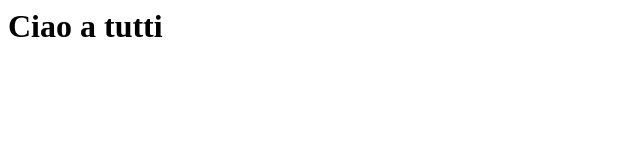
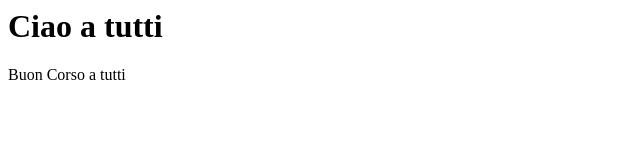
Before and after one commit to marcofabbri/progetto, a plain HTML site: page index.html in a window 1280 px wide. Shown: the whole page, without its empty margins (0-640 px from the left). Drawn offline with Linux system fonts and the light colour scheme.

Commit message:
Aggiornamento file index.html .

```diff
--- a/index.html
+++ b/index.html
@@ -1,5 +1,6 @@
 <html>
 <body>
 	<h1>Ciao a tutti</h1>
+	<p>Buon Corso a tutti</p>
 </body>
 </html>
```
